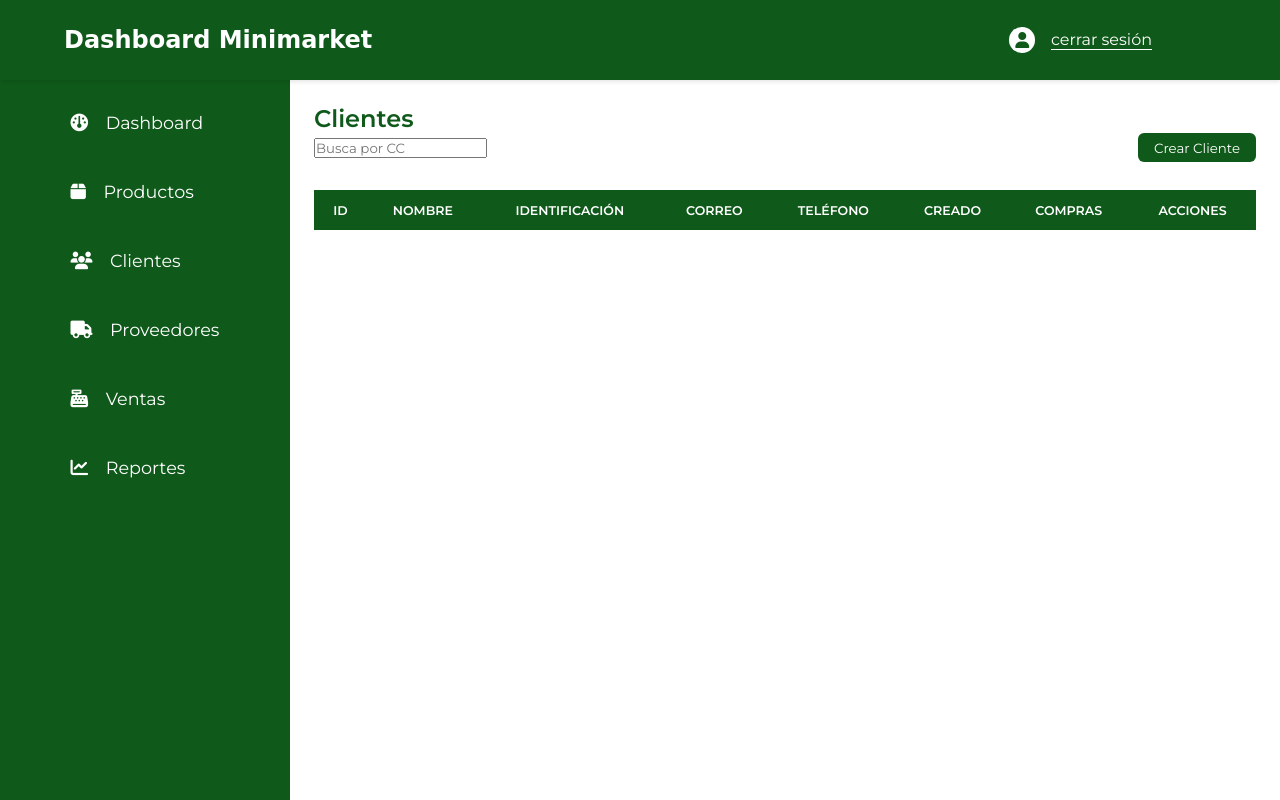
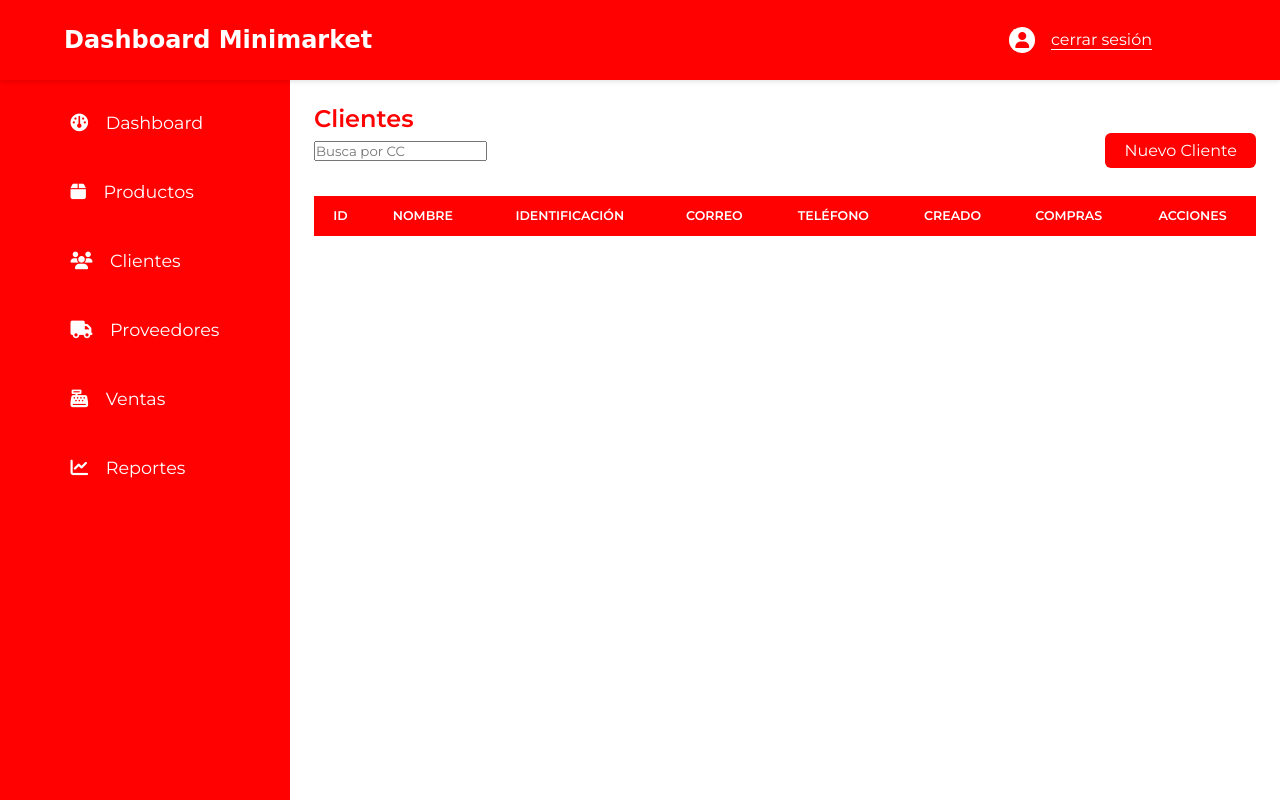
Before and after one commit to AndresDev-20/Minimarket_FullStack_Django, a Django app: page /customers/ in a window 1280 px wide. Run offline with Django 5.2, Linux system fonts and the light colour scheme; data that the repository does not hold is empty.

Commit message:
First commit

```diff
--- a/apps/customers/templates/customers.html
+++ b/apps/customers/templates/customers.html
@@ -4,7 +4,7 @@
   <h1 class="Customers__title">Clientes</h1>
   <div class="Customers__search">
     <input class="Customers__search-input" type="number" placeholder="Busca por CC" />
-    <button class="Button__add">Crear Cliente</button>
+    <a class="Button__add" href="{% url 'create_customer' %}">Nuevo Cliente</a>
   </div>
 <table>
   <thead>
--- a/apps/customers/urls.py
+++ b/apps/customers/urls.py
@@ -3,5 +3,5 @@ from . import views
 
 urlpatterns = [
     path('', views.customer, name='customer'),
-   # path('/create', views.Customer_create, name='create_customer'),
+   path('create/', views.Customer_create, name='create_customer'),
 ]
--- a/static/css/style.css
+++ b/static/css/style.css
@@ -1,5 +1,5 @@
 :root {
-  --primary-color: #0f5a1a;
+  --primary-color: #ff0101;
   --primary-hover-color: teal;
   --border-radius: 5em;
   --border-color: #ccc;
```
Also changed, not shown: apps/customers/templates/create.html (+6 -3 lines).
